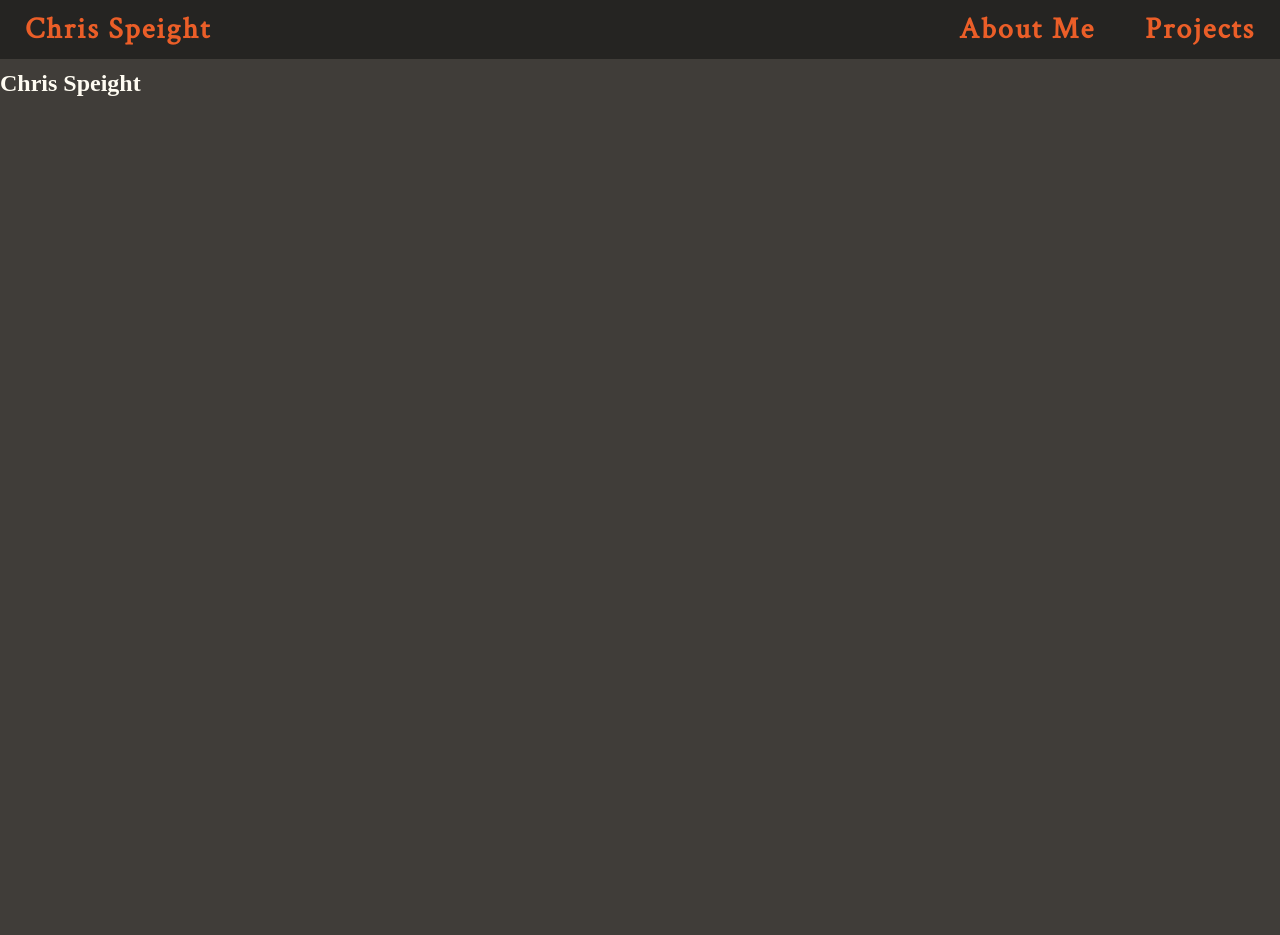
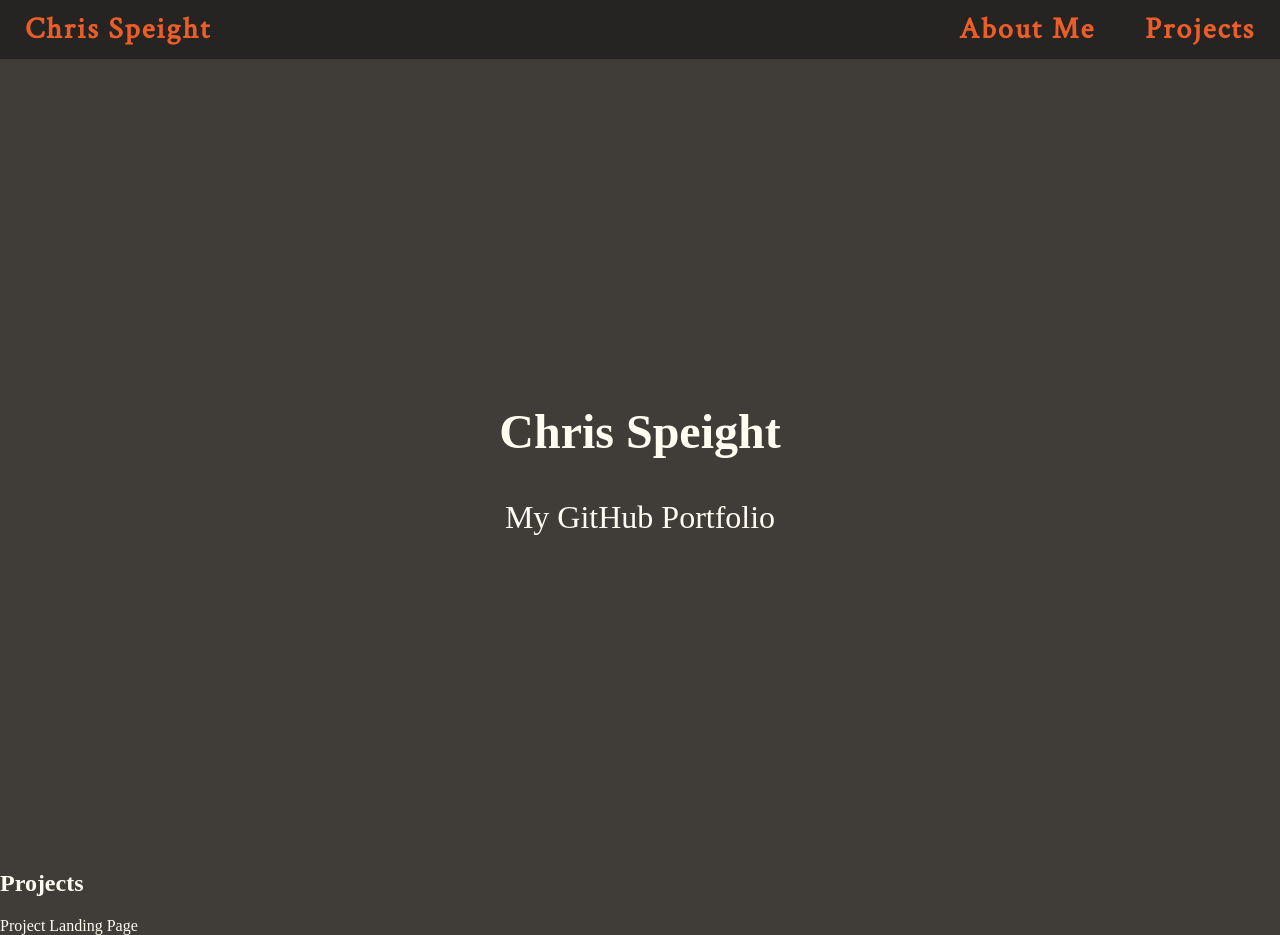
Before and after one commit to CRSpeight/FCC-Personal-Portfolio, a plain HTML site: page index.html in a window 1280 px wide. Before the commit the page ends 800 px from the top, so only its background shows below. Drawn offline with Linux system fonts and the light colour scheme.

Commit message:
basic requirements complete, needs a lot of work to add content though

```diff
--- a/index.html
+++ b/index.html
@@ -4,7 +4,7 @@
     <meta charset="UTF-8" />
     <meta http-equiv="X-UA-Compatible" content="IE=edge" />
     <meta name="viewport" content="width=device-width, initial-scale=1.0" />
-    <title>Document</title>
+    <title>Chris Speight Portfolio</title>
     <link rel="stylesheet" href="styles.css" />
     <link rel="preconnect" href="https://fonts.googleapis.com" />
     <link rel="preconnect" href="https://fonts.gstatic.com" crossorigin />
@@ -16,8 +16,12 @@
         <p id="header-title">Chris Speight</p>
         <div id="navbar-links">
           <ul>
-            <li>About Me</li>
-            <li>Projects</li>
+            <li>
+              <a href="#welcome-section">About Me</a>
+            </li>
+            <li>
+              <a href="#projects">Projects</a>
+            </li>
           </ul>
         </div>
       </div>
@@ -25,8 +29,20 @@
 
     <section id="welcome-section">
       <h1>Chris Speight</h1>
+      <a href="https://github.com/CRSpeight/" target="_blank" rel="noopener noreferrer" id="profile-link"
+        >My GitHub Portfolio</a
+      >
     </section>
 
-    <section id="projects"></section>
+    <section id="projects">
+      <h2>Projects</h2>
+      <div class="project-container">
+        <div class="project-tile">
+          <a href="https://crspeight.github.io/FCC-Product-Landing-page/" target="_blank" rel="noopener noreferrer"
+            >Project Landing Page</a
+          >
+        </div>
+      </div>
+    </section>
   </body>
 </html>
--- a/styles.css
+++ b/styles.css
@@ -47,6 +47,15 @@ a {
   align-items: center;
 }
 
+#welcome-section {
+  display: flex;
+  flex-direction: column;
+  height: 100vh;
+  justify-content: center;
+  align-items: center;
+  font-size: 2rem;
+}
+
 @media (max-width: 700px) {
   #navbar {
     flex-direction: column;
```
